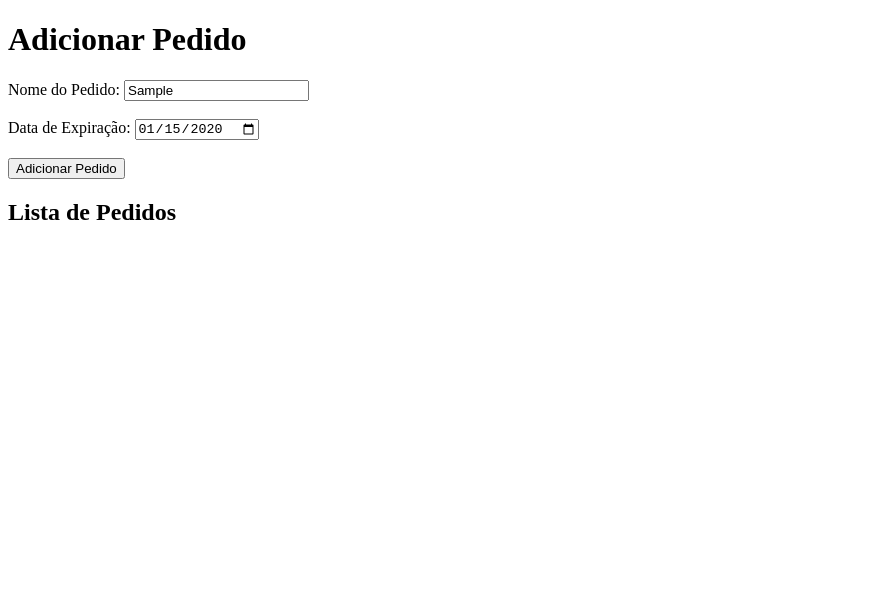
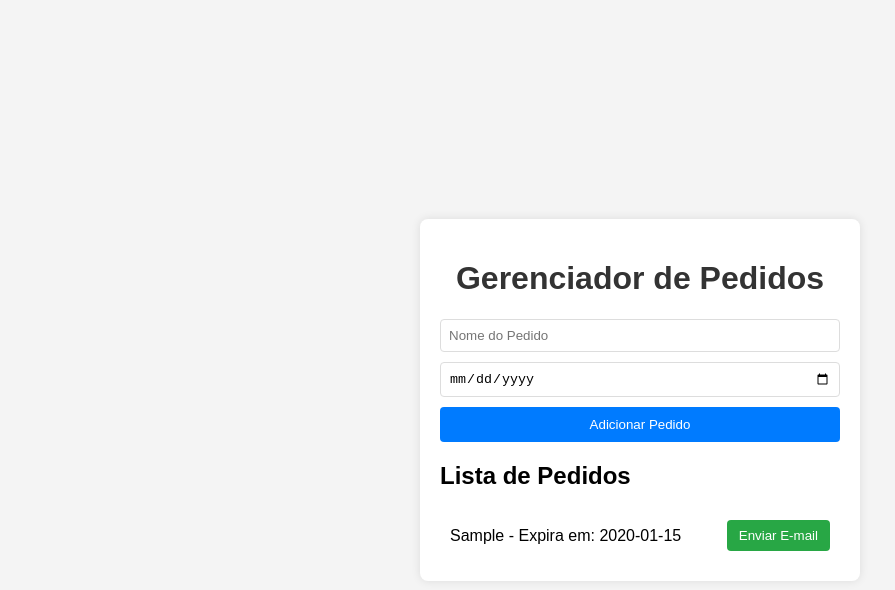
Before and after one commit to Hackers13Solo/sistema-pedidos, a website: page index.html in a window 1280 px wide. Both pictures are taken after typing "Sample", "2020-01-15" into the empty fields and a click on the button "Adicionar Pedido". Shown: the whole page, without its empty margins (0-895 px from the left). Drawn offline with Linux system fonts and the light colour scheme; no server answers.

Commit message:
Atualizei o layout e adicionei o botão de enviar e-mail

```diff
--- a/index.html
+++ b/index.html
@@ -4,21 +4,87 @@
     <meta charset="UTF-8">
     <meta name="viewport" content="width=device-width, initial-scale=1.0">
     <title>Gerenciador de Pedidos - Ambiente Nobre Móveis</title>
+    <style>
+        body {
+            font-family: Arial, sans-serif;
+            background-color: #f4f4f4;
+            margin: 0;
+            padding: 0;
+            display: flex;
+            justify-content: center;
+            align-items: center;
+            height: 100vh;
+        }
+        .container {
+            background-color: #fff;
+            padding: 20px;
+            border-radius: 8px;
+            box-shadow: 0 0 10px rgba(0, 0, 0, 0.1);
+            width: 100%;
+            max-width: 400px;
+        }
+        h1 {
+            text-align: center;
+            color: #333;
+        }
+        .pedido {
+            display: flex;
+            justify-content: space-between;
+            align-items: center;
+            padding: 10px;
+            border-bottom: 1px solid #ddd;
+        }
+        .pedido:last-child {
+            border-bottom: none;
+        }
+        .pedido button {
+            background-color: #28a745;
+            color: #fff;
+            border: none;
+            padding: 8px 12px;
+            border-radius: 4px;
+            cursor: pointer;
+        }
+        .pedido button:hover {
+            background-color: #218838;
+        }
+        form {
+            display: flex;
+            flex-direction: column;
+            gap: 10px;
+        }
+        form input {
+            padding: 8px;
+            border: 1px solid #ddd;
+            border-radius: 4px;
+        }
+        form button {
+            background-color: #007bff;
+            color: #fff;
+            border: none;
+            padding: 10px;
+            border-radius: 4px;
+            cursor: pointer;
+        }
+        form button:hover {
+            background-color: #0056b3;
+        }
+    </style>
 </head>
 <body>
-    <h1>Adicionar Pedido</h1>
-    <form id="pedidoForm">
-        <label for="nomePedido">Nome do Pedido:</label>
-        <input type="text" id="nomePedido" name="nomePedido" required><br><br>
+    <div class="container">
+        <h1>Gerenciador de Pedidos</h1>
+        <form id="pedidoForm">
+            <input type="text" id="nomePedido" placeholder="Nome do Pedido" required>
+            <input type="date" id="dataExpiracao" required>
+            <button type="submit">Adicionar Pedido</button>
+        </form>
 
-        <label for="dataExpiracao">Data de Expiração:</label>
-        <input type="date" id="dataExpiracao" name="dataExpiracao" required><br><br>
-
-        <button type="submit">Adicionar Pedido</button>
-    </form>
-
-    <h2>Lista de Pedidos</h2>
-    <ul id="listaPedidos"></ul>
+        <h2>Lista de Pedidos</h2>
+        <div id="listaPedidos">
+            <!-- Pedidos serão adicionados aqui dinamicamente -->
+        </div>
+    </div>
 
     <script>
         document.getElementById('pedidoForm').addEventListener('submit', function(event) {
@@ -27,39 +93,33 @@
             const nomePedido = document.getElementById('nomePedido').value;
             const dataExpiracao = document.getElementById('dataExpiracao').value;
 
-            fetch('/adicionarPedido', {
-                method: 'POST',
-                headers: {
-                    'Content-Type': 'application/json',
-                },
-                body: JSON.stringify({ nomePedido, dataExpiracao }),
-            })
-            .then(response => response.json())
-            .then(data => {
-                alert('Pedido adicionado com sucesso!');
-                carregarPedidos();
-            })
-            .catch((error) => {
-                console.error('Erro:', error);
-            });
+            // Adiciona o pedido à lista
+            const listaPedidos = document.getElementById('listaPedidos');
+            const pedidoDiv = document.createElement('div');
+            pedidoDiv.className = 'pedido';
+            pedidoDiv.innerHTML = `
+                <span>${nomePedido} - Expira em: ${dataExpiracao}</span>
+                <button onclick="enviarEmail('${nomePedido}', '${dataExpiracao}')">Enviar E-mail</button>
+            `;
+            listaPedidos.appendChild(pedidoDiv);
+
+            // Limpa o formulário
+            document.getElementById('pedidoForm').reset();
         });
 
-        function carregarPedidos() {
-            fetch('/pedidos')
-                .then(response => response.json())
-                .then(data => {
-                    const listaPedidos = document.getElementById('listaPedidos');
-                    listaPedidos.innerHTML = '';
-                    data.forEach(pedido => {
-                        const li = document.createElement('li');
-                        li.textContent = `${pedido.nomePedido} - Expira em: ${pedido.dataExpiracao}`;
-                        listaPedidos.appendChild(li);
-                    });
-                });
+        function enviarEmail(nomePedido, dataExpiracao) {
+            const assunto = `Detalhes do Pedido: ${nomePedido}`;
+            const corpo = `O pedido "${nomePedido}" expira em ${dataExpiracao}. Faltam ${calcularDiasRestantes(dataExpiracao)} dias.`;
+
+            window.location.href = `mailto:alexcrystian223@gmail.com?subject=${encodeURIComponent(assunto)}&body=${encodeURIComponent(corpo)}`;
         }
 
-        // Carregar pedidos ao iniciar a página
-        carregarPedidos();
+        function calcularDiasRestantes(dataExpiracao) {
+            const hoje = new Date();
+            const expiracao = new Date(dataExpiracao);
+            const diferenca = expiracao - hoje;
+            return Math.ceil(diferenca / (1000 * 60 * 60 * 24));
+        }
     </script>
 </body>
 </html>
```
